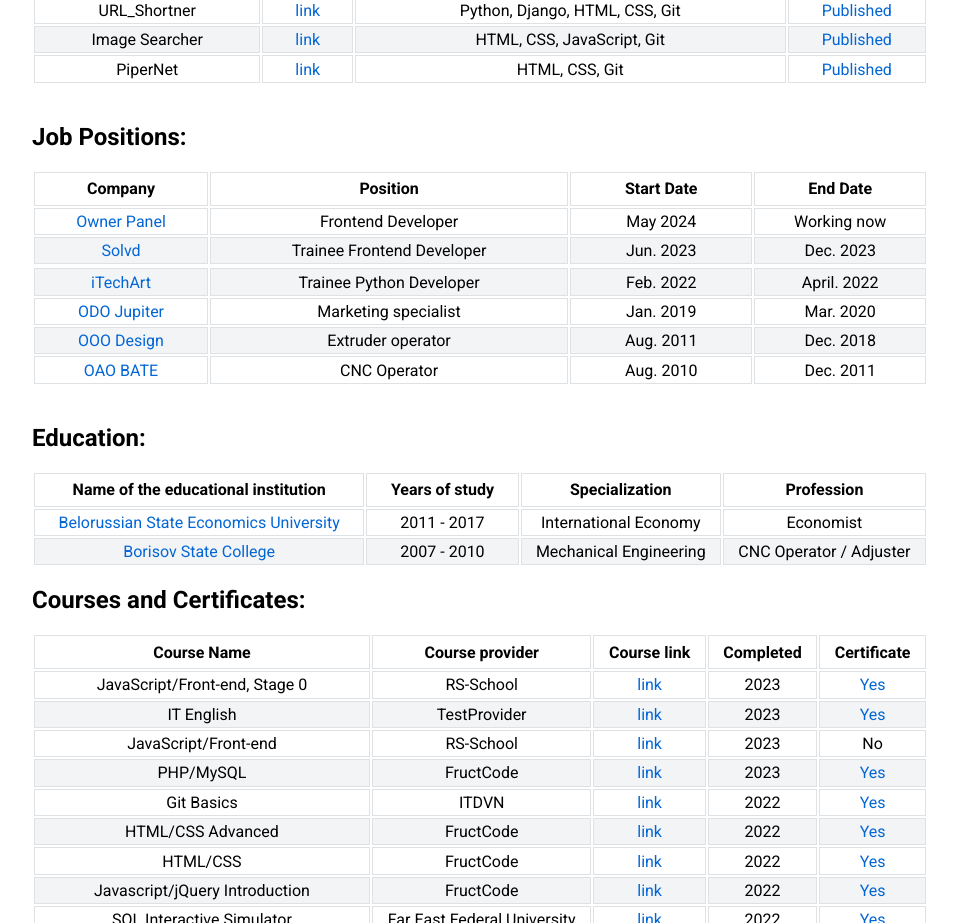
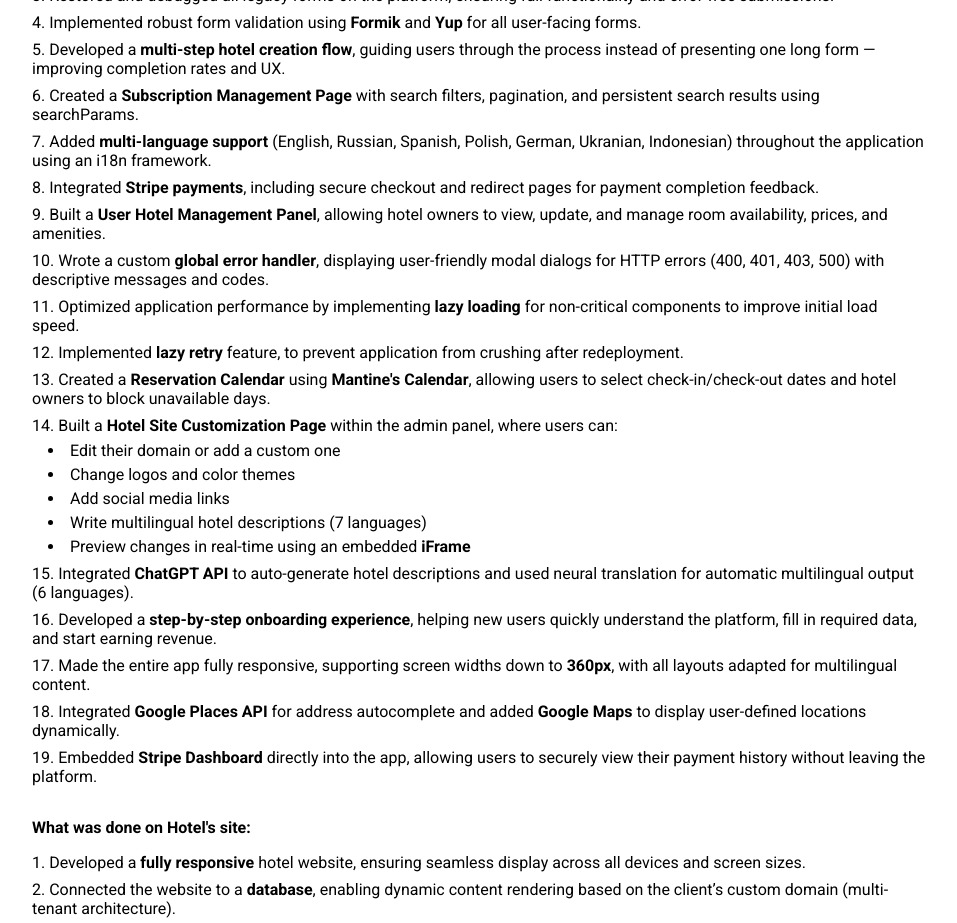
Before and after one commit to Win4esterD/Curriculum-vitae, a React (Vite) app in the folder Resume/: page / in a window 1280 px wide. Shown: the part 1440-2363 px from the top of the page, without its empty margins (96-1053 px from the left). Built offline with nearby package versions, Linux system fonts and the light colour scheme.

Commit message:
feat: rewrite section about Owner Panel job

```diff
--- a/Resume/src/App.tsx
+++ b/Resume/src/App.tsx
@@ -4,9 +4,10 @@
 import { AboutMe } from './sections/AboutMe/AboutMe';
 import { Skills } from './sections/Skills/Skills';
 import { Projects } from './sections/Projects/Projects';
-import { JobPositions } from './sections/JobPositions/JobPositions';
+// import { JobPositions } from './sections/JobPositions/JobPositions';
 import { Education } from './sections/Education/Education';
 import { Courses } from './sections/Courses/Courses';
+import { Career } from './sections/Career/Career';
 
 function App() {
   return (
@@ -18,10 +19,11 @@
         <Skills />
         <br />
         <br />
-        <Projects />
+        {/* <JobPositions /> */}
+        <Career />
         <br />
         <br />
-        <JobPositions />
+        <Projects />
         <br />
         <br />
         <Education />
--- /dev/null
+++ b/Resume/src/components/OwnerPanelJobPosition/OwnerPanelJobPosition.module.scss
@@ -0,0 +1,57 @@
+.jobWrapper {
+  margin-top: 1.5rem;
+}
+
+.aboutProject {
+  margin-top: 1.5rem;
+}
+
+.doneOnAdminPanelTitle {
+  margin-top: 1rem;
+}
+
+.serviceDescription {
+  margin-top: 0.8rem;
+}
+
+.adminPanelAchievementList {
+  margin-top: 1rem;
+  list-style-position: inside;
+  display: flex;
+  flex-direction: column;
+  gap: 0.5rem;
+}
+
+.innerList {
+  list-style: inside;
+  list-style-position: inside;
+  padding-left: 1rem;
+  margin-top: 0.4rem;
+  display: flex;
+  flex-direction: column;
+  gap: 0.3rem;
+}
+
+.doneOnHotelSiteTitle {
+  margin-top: 2rem;
+}
+
+.hotelSiteAchievementList {
+  margin-top: 1rem;
+  list-style-position: inside;
+  display: flex;
+  flex-direction: column;
+  gap: 0.5rem;
+}
+
+.doneOnLandingPageTitle {
+  margin-top: 2rem;
+}
+
+.landingAchievements {
+  margin-top: 1.5rem;
+  list-style-position: inside;
+  display: flex;
+  flex-direction: column;
+  gap: 0.5rem;
+}
--- /dev/null
+++ b/Resume/src/components/OwnerPanelJobPosition/OwnerPanelJobPosition.tsx
@@ -0,0 +1,158 @@
+import styles from './OwnerPanelJobPosition.module.scss';
+
+export function OwnerPanelJobPosition() {
+  return (
+    <div className={styles.jobWrapper}>
+      <h3>Frontend Developer</h3>
+      <p>
+        <b>Company: </b>
+        <a href="https://www.linkedin.com/company/owner-panel/posts/?feedView=all">Owner Panel</a> |
+        Warsaw | May 2024 - Working now
+      </p>
+      <p>
+        <b>Stack: </b>Next.js, React, React Router, Mantine, Redux, Redux Toolkit, Axios, Zustand,
+        dayjs, i18n, SaSS, Google Recaptcha
+      </p>
+      <h4 className={styles.aboutProject}>About Project:</h4>
+      <p className={styles.serviceDescription}>
+        <a href="https://owner-panel.com/">Owner Panel</a> is a service, that allows rental property
+        owners to keep accounting records online, in Admin panel. It allows to accept payments
+        online, document bookings, build your own buisiness website using website constructor. The
+        project consists of 3 major parts: Admin Panel, Client's website and company landing page. I
+        played a significant role in the development of the project, as Frontend developer. Below
+        are mentioned most remembered features that I implemented:
+      </p>
+      <h4 className={styles.doneOnAdminPanelTitle}>What was done on Admin Panel:</h4>
+      <ol className={styles.adminPanelAchievementList}>
+        <li>
+          Integrated <b>Prettier</b> as a code formatter and configured automatic code cleanup via
+          linting scripts to ensure consistent code quality across the project.
+        </li>
+        <li>
+          Fixed numerous layout and styling issues left by the previous developer, improving the
+          overall UI/UX of existing pages.
+        </li>
+        <li>
+          Restored and debugged all legacy forms on the platform, ensuring full functionality and
+          error-free submissions.
+        </li>
+        <li>
+          Implemented robust form validation using <b>Formik</b> and <b>Yup</b> for all user-facing
+          forms.
+        </li>
+        <li>
+          Developed a <b>multi-step hotel creation flow</b>, guiding users through the process
+          instead of presenting one long form — improving completion rates and UX.
+        </li>
+        <li>
+          Created a <b>Subscription Management Page</b> with search filters, pagination, and
+          persistent search results using searchParams.
+        </li>
+        <li>
+          Added <b>multi-language support</b> (English, Russian, Spanish, Polish, German, Ukranian, Indonesian) throughout the
+          application using an i18n framework.
+        </li>
+        <li>
+          Integrated <b>Stripe payments</b>, including secure checkout and redirect pages for
+          payment completion feedback.
+        </li>
+        <li>
+          Built a <b>User Hotel Management Panel</b>, allowing hotel owners to view, update, and
+          manage room availability, prices, and amenities.
+        </li>
+        <li>
+          Wrote a custom <b>global error handler</b>, displaying user-friendly modal dialogs for
+          HTTP errors (400, 401, 403, 500) with descriptive messages and codes.
+        </li>
+        <li>
+          Optimized application performance by implementing <b>lazy loading</b> for non-critical
+          components to improve initial load speed.
+        </li>
+        <li>
+          Implemented <b>lazy retry</b> feature, to prevent application from crushing after
+          redeployment.
+        </li>
+        <li>
+          Created a <b>Reservation Calendar</b> using <b>Mantine's Calendar</b>, allowing users to
+          select check-in/check-out dates and hotel owners to block unavailable days.
+        </li>
+        <li>
+          Built a <b>Hotel Site Customization Page</b> within the admin panel, where users can:{' '}
+          <ul className={styles.innerList}>
+            <li>Edit their domain or add a custom one</li>
+            <li>Change logos and color themes</li>
+            <li>Add social media links</li>
+            <li>Write multilingual hotel descriptions (7 languages)</li>
+            <li>
+              Preview changes in real-time using an embedded <b>iFrame</b>
+            </li>
+          </ul>
+        </li>
+        <li>
+          Integrated <b>ChatGPT API</b> to auto-generate hotel descriptions and used neural
+          translation for automatic multilingual output (6 languages).
+        </li>
+        <li>
+          Developed a <b>step-by-step onboarding experience</b>, helping new users quickly
+          understand the platform, fill in required data, and start earning revenue.
+        </li>
+        <li>
+          Made the entire app fully responsive, supporting screen widths down to <b>360px</b>, with
+          all layouts adapted for multilingual content.
+        </li>
+        <li>
+          Integrated <b>Google Places API</b> for address autocomplete and added <b>Google Maps</b>{' '}
+          to display user-defined locations dynamically.
+        </li>
+        <li>
+          Embedded <b>Stripe Dashboard</b> directly into the app, allowing users to securely view
+          their payment history without leaving the platform.
+        </li>
+      </ol>
+      <h4 className={styles.doneOnHotelSiteTitle}>What was done on Hotel's site:</h4>
+      <ol className={styles.hotelSiteAchievementList}>
+        <li>
+          Developed a <b>fully responsive</b> hotel website, ensuring seamless display across all
+          devices and screen sizes.
+        </li>
+        <li>
+          Connected the website to a <b>database</b>, enabling dynamic content rendering based on
+          the client’s custom domain (multi-tenant architecture).
+        </li>
+        <li>
+          Created a <b>6-language multilingual</b> version of the site, carefully preserving layout
+          integrity across all locales and scripts.
+        </li>
+        <li>
+          Implemented <b>internationalized URL paths</b> to improve <b>SEO</b> and provide localized
+          browsing experiences.
+        </li>
+        <li>
+          Developed support for <b>custom color themes</b>, allowing hotel owners to personalize
+          their site's look and feel based on branding preferences.
+        </li>
+        <li>
+          Built a <b>reservation calendar</b> using the <b>react-calendar</b> library, enabling
+          users to select check-in/check-out dates while highlighting unavailable days based on
+          existing bookings.
+        </li>
+      </ol>
+      <h4 className={styles.doneOnLandingPageTitle}>What was done on the Landing Page:</h4>
+      <ol className={styles.landingAchievements}>
+        <li>
+          Built a <b>pixel-perfect landing page</b> based on a Figma design, maintaining a layout
+          accuracy within a 10px margin.
+        </li>
+        <li>
+          Implemented a <b>responsive design</b>, ensuring the landing page displays correctly on
+          all screen sizes and devices.
+        </li>
+        <li>
+          Added <b>internationalized URL paths</b> to enhance the landing page’s{' '}
+          <b>SEO performance</b>
+          across different languages and regions.
+        </li>
+      </ol>
+    </div>
+  );
+}
--- /dev/null
+++ b/Resume/src/sections/Career/Career.module.scss
@@ -0,0 +1,4 @@
+.careerWrapper {
+  margin-left: var(--main-margin-left);
+  width: var(--main-width);
+}
--- /dev/null
+++ b/Resume/src/sections/Career/Career.tsx
@@ -0,0 +1,11 @@
+import styles from './Career.module.scss';
+import { OwnerPanelJobPosition } from '../../components/OwnerPanelJobPosition/OwnerPanelJobPosition';
+
+export function Career() {
+  return (
+    <section className={styles.careerWrapper}>
+      <h2 className="jobs__title">Job Positions:</h2>
+      <OwnerPanelJobPosition />
+    </section>
+  );
+}
--- a/Resume/src/sections/Contacts/Contacts.module.scss
+++ b/Resume/src/sections/Contacts/Contacts.module.scss
@@ -1,4 +1,4 @@
-@import '/src/mixins/resolutions/600px.scss';
+@use '/src/mixins/resolutions/600px.scss' as *;
 
 .introduction {
   margin: 1em 0 0 var(--main-margin-left);
--- a/Resume/src/sections/Header/Header.module.scss
+++ b/Resume/src/sections/Header/Header.module.scss
@@ -1,6 +1,6 @@
-@import '/src/mixins/resolutions/1100px.scss';
-@import '/src/mixins/resolutions/600px.scss';
-@import '/src/mixins/resolutions/printer.scss';
+@use '/src/mixins/resolutions/1100px.scss' as *;
+@use '/src/mixins/resolutions/600px.scss' as *;
+@use '/src/mixins/resolutions/printer.scss' as *;
 
 .header {
   display: block;
```
